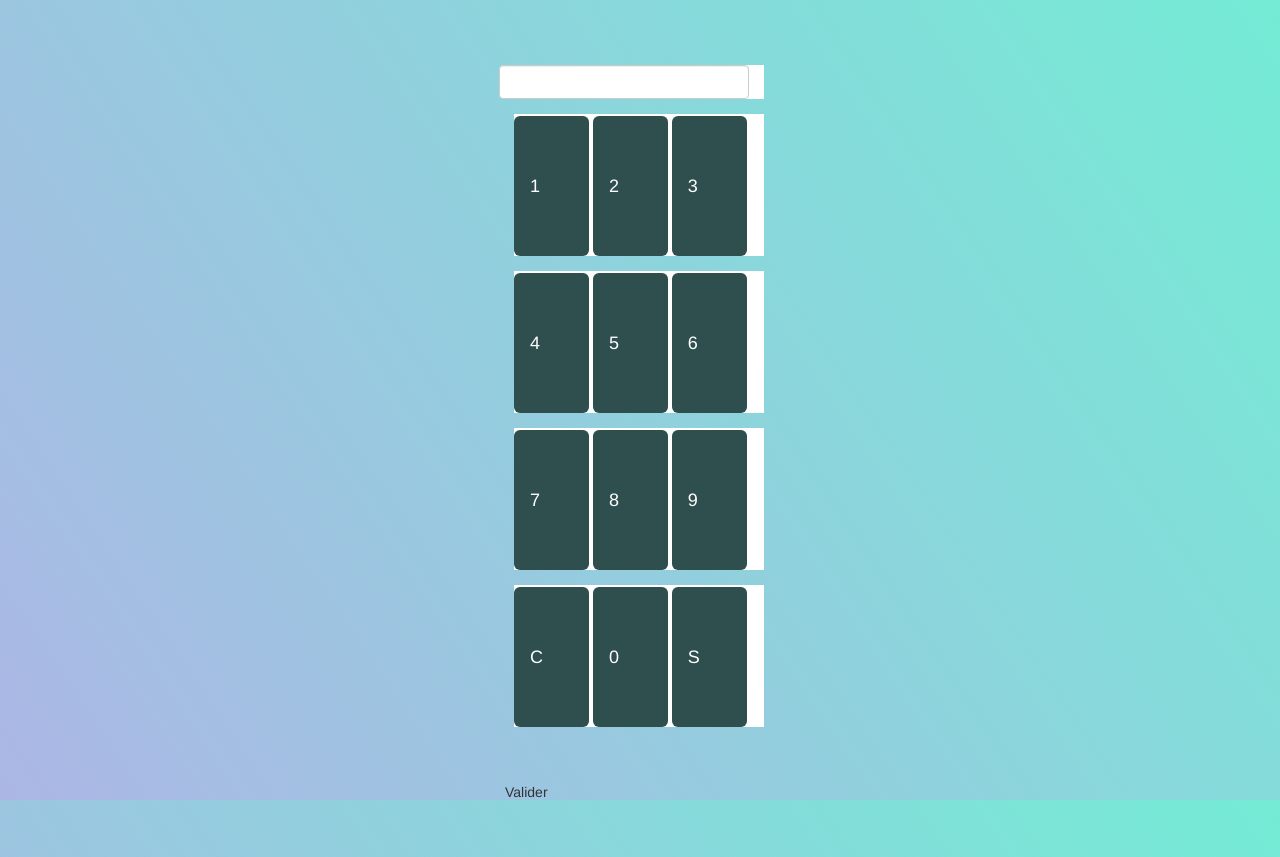
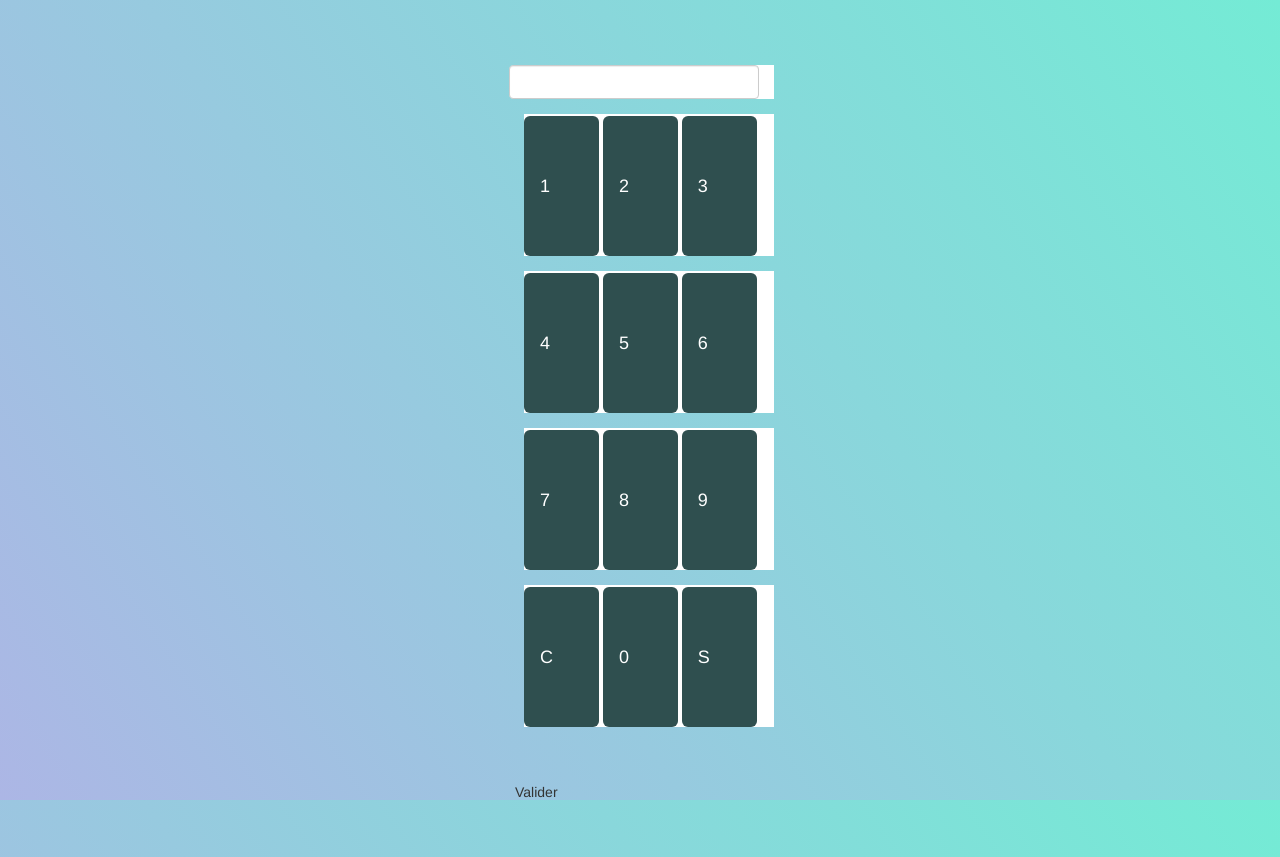
Before and after one commit to abdoulakram/inputpass, a Flask app: page / in a window 1280 px wide. Run offline with Flask 2, Linux system fonts and the light colour scheme; some libraries are stand-ins or nearby versions.

Commit message:
first commit

```diff
--- a/templates/password.html
+++ b/templates/password.html
@@ -9,7 +9,7 @@
       </head>
    <body>
 
-        <div   class="container " style="margin:150px 2px 2em 0;">
+        <div   class="container " style="margin:150px 2px 2em 20px;">
 
            <div  class="row">
             <div class="col-md-12">
```
